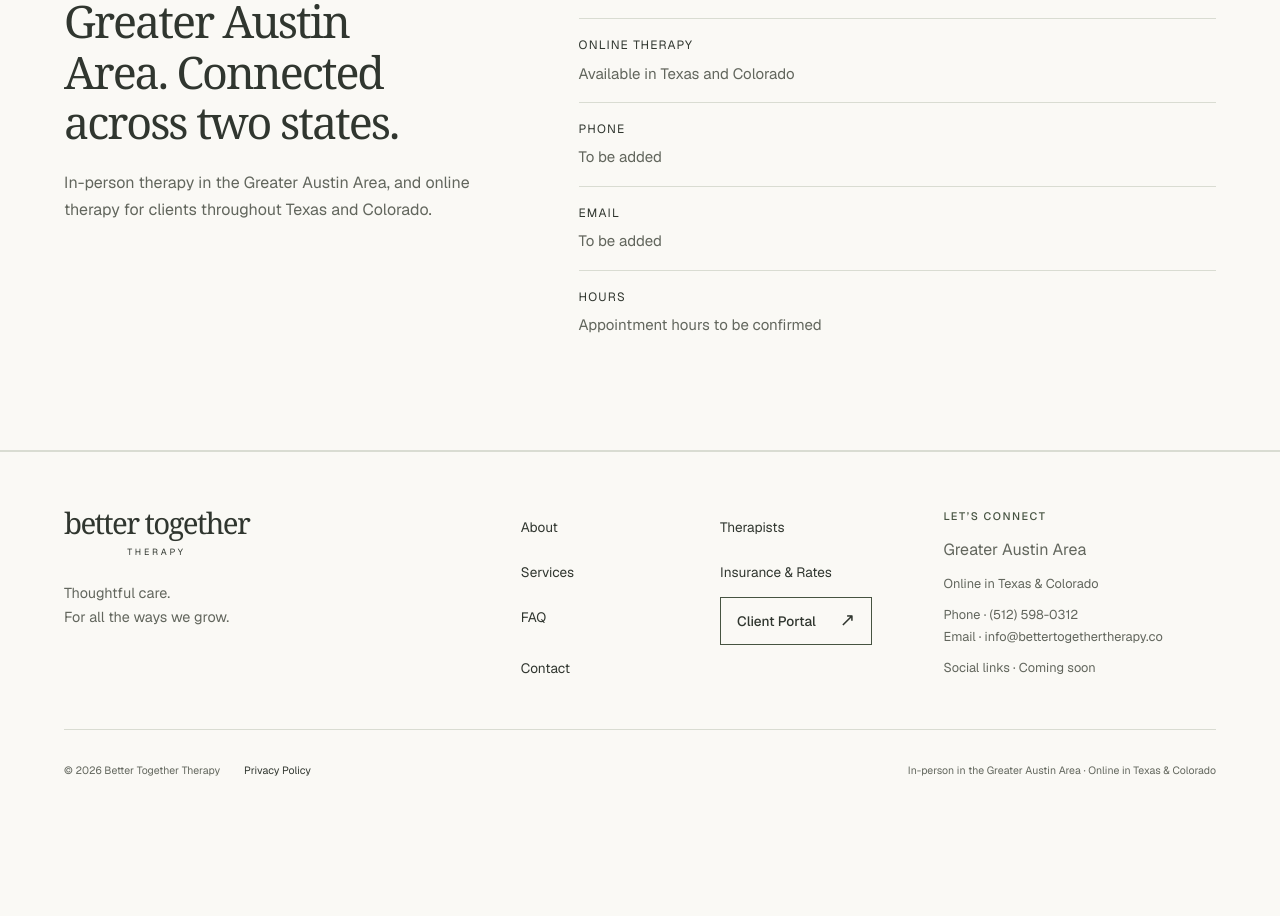
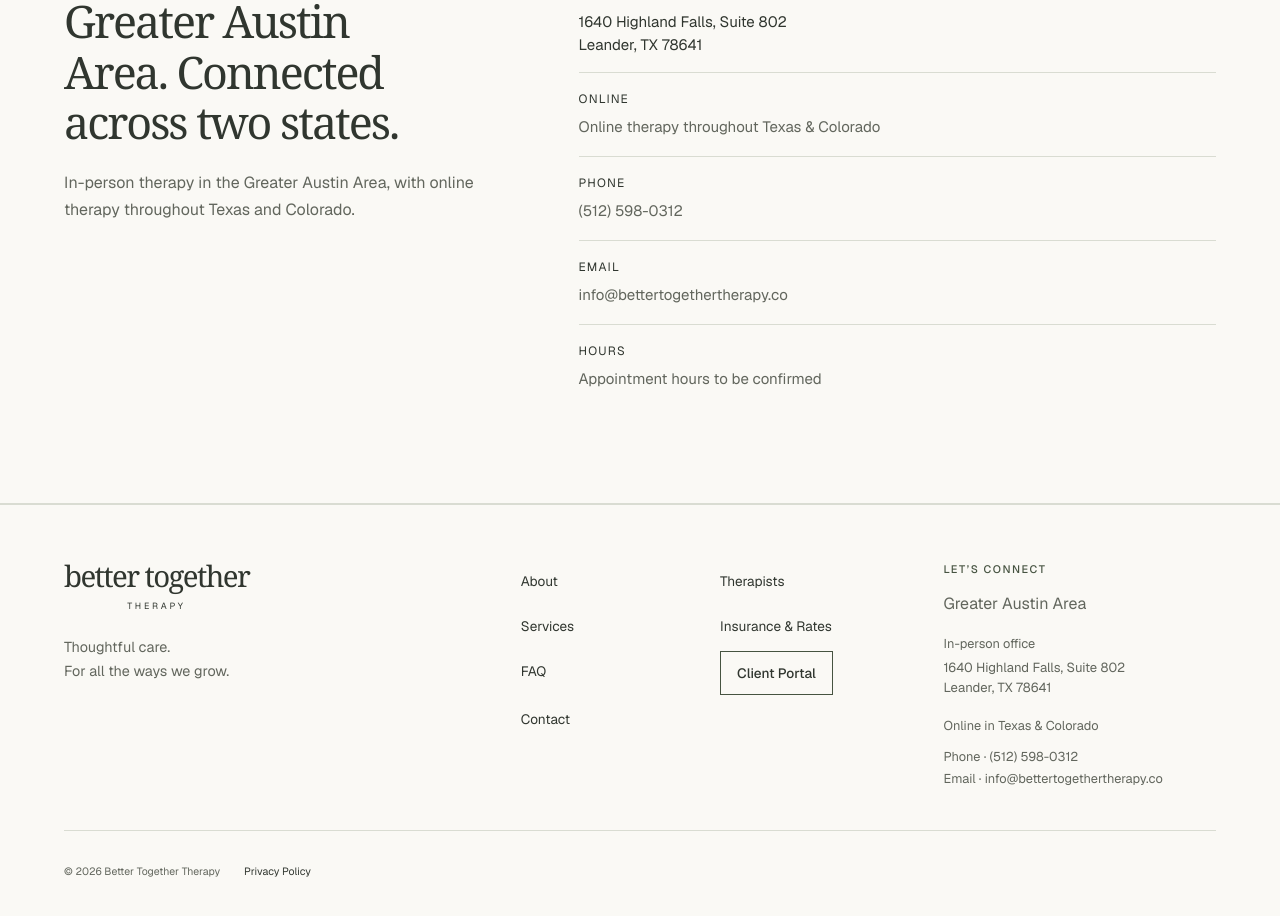
Before and after one commit to AXLT-Studio/bettertogethertherapyco, a Next.js app: page /contact in a window 1280 px wide. Shown: the part 1448-2364 px from the top of the page. Before the commit the page ends 2265 px from the top, so only its background shows below. Built offline with nearby package versions, Linux system fonts and the light colour scheme.

Commit message:
Insurance

```diff
--- a/src/app/contact/page.tsx
+++ b/src/app/contact/page.tsx
@@ -7,7 +7,11 @@ import {
   TextLink,
 } from "@/components/ui";
 
-export const metadata: Metadata = { title: "Contact & Consultations" };
+export const metadata: Metadata = {
+  title: "Contact & Consultations",
+  description:
+    "Contact Better Together Therapy for in-person therapy in the Greater Austin Area at 1640 Highland Falls, Suite 802, Leander, TX 78641, or online therapy throughout Texas and Colorado.",
+};
 
 export default function ContactPage() {
   return (
@@ -78,24 +82,37 @@ export default function ContactPage() {
           <SectionHeading
             eyebrow="Our location"
             title="Rooted in the Greater Austin Area. Connected across two states."
-            description="In-person therapy in the Greater Austin Area, and online therapy for clients throughout Texas and Colorado."
+            description="In-person therapy in the Greater Austin Area, with online therapy throughout Texas and Colorado."
           />
           <dl className="contact-details">
             <div>
-              <dt>Office</dt>
-              <dd>Leander, Texas · Street address to be added</dd>
+              <dt>Location</dt>
+              <dd>
+                In-person therapy in the Greater Austin Area
+                <address>
+                  1640 Highland Falls, Suite 802
+                  <br />
+                  Leander, TX 78641
+                </address>
+              </dd>
             </div>
             <div>
-              <dt>Online therapy</dt>
-              <dd>Available in Texas and Colorado</dd>
+              <dt>Online</dt>
+              <dd>Online therapy throughout Texas &amp; Colorado</dd>
             </div>
             <div>
               <dt>Phone</dt>
-              <dd>To be added</dd>
+              <dd>
+                <a href="tel:+15125980312">(512) 598-0312</a>
+              </dd>
             </div>
             <div>
               <dt>Email</dt>
-              <dd>To be added</dd>
+              <dd>
+                <a href="mailto:info@bettertogethertherapy.co">
+                  info@bettertogethertherapy.co
+                </a>
+              </dd>
             </div>
             <div>
               <dt>Hours</dt>
--- a/src/app/globals.css
+++ b/src/app/globals.css
@@ -949,6 +949,17 @@
     font-size: 0.94rem;
     color: var(--muted);
   }
+  .contact-details address {
+    margin-top: 0.45rem;
+    color: var(--foreground);
+    font-style: normal;
+    line-height: 1.55;
+  }
+  .contact-details a:hover,
+  .footer-contact a:hover {
+    text-decoration: underline;
+    text-underline-offset: 3px;
+  }
 
   /* Footer */
   .site-footer {
@@ -984,6 +995,16 @@
   }
   .footer-contact p + p {
     margin-top: 0.6rem;
+  }
+  .footer-office {
+    margin-block: 1rem;
+  }
+  .footer-office address {
+    margin-top: 0.2rem;
+    color: var(--muted);
+    font-size: 0.82rem;
+    font-style: normal;
+    line-height: 1.55;
   }
   .footer-bottom {
     display: flex;
--- a/src/app/insurance-rates/page.tsx
+++ b/src/app/insurance-rates/page.tsx
@@ -67,22 +67,15 @@ export default function InsurancePage() {
           </div>
           <aside className="info-panel">
             <p className="eyebrow">Before your appointment</p>
-            <h2>Details to confirm</h2>
+            <h2>A few things to confirm</h2>
             <ul className="detail-list">
-              <li>Whether your therapist participates in your specific plan</li>
-              <li>Your copay, deductible, or coinsurance</li>
-              <li>
-                Whether your deductible must be met before coverage begins
-              </li>
-              <li>Coverage for your appointment type</li>
-              <li>
-                Whether telehealth and in-person sessions are covered
-                differently
-              </li>
+              <li>Your expected out-of-pocket cost</li>
+              <li>Any referral or prior authorization requirements</li>
+              <li>Coverage for in-person or telehealth sessions</li>
             </ul>
             <p className="small-copy">
-              Benefits and eligibility are determined by your insurance plan and
-              should be confirmed before your first appointment.
+              Benefits vary by plan. We recommend confirming coverage directly
+              with your insurance provider before your first appointment.
             </p>
           </aside>
         </div>
--- a/src/components/footer.tsx
+++ b/src/components/footer.tsx
@@ -32,9 +32,7 @@ export function Footer() {
                 }
               >
                 {label}
-                {href === practiceLinks.clientPortal && (
-                  <span aria-hidden="true">↗</span>
-                )}
+                {href === practiceLinks.clientPortal}
               </Link>
             ))}
             <Link href="/contact">Contact</Link>
@@ -42,19 +40,28 @@ export function Footer() {
           <div className="footer-contact">
             <p className="eyebrow">Let’s connect</p>
             <p>Greater Austin Area</p>
+            <div className="footer-office">
+              <p className="small-copy">In-person office</p>
+              <address>
+                1640 Highland Falls, Suite 802
+                <br />
+                Leander, TX 78641
+              </address>
+            </div>
             <p className="small-copy">Online in Texas & Colorado</p>
             <p className="small-copy">
-              Phone · (512) 598-0312
+              Phone · <a href="tel:+15125980312">(512) 598-0312</a>
               <br />
-              Email · info@bettertogethertherapy.co
+              Email ·{" "}
+              <a href="mailto:info@bettertogethertherapy.co">
+                info@bettertogethertherapy.co
+              </a>
             </p>
-            <p className="small-copy">Social links · Coming soon</p>
           </div>
         </div>
         <div className="footer-bottom">
           <p>© {new Date().getFullYear()} Better Together Therapy</p>
           <Link href="/privacy">Privacy Policy</Link>
-          <p>In-person in the Greater Austin Area · Online in Texas & Colorado</p>
         </div>
       </div>
     </footer>
--- a/src/components/header.tsx
+++ b/src/components/header.tsx
@@ -41,9 +41,7 @@ function NavLinks({ onNavigate }: { onNavigate?: () => void }) {
       }
     >
       {label}
-      {href === practiceLinks.clientPortal && (
-        <span aria-hidden="true">↗</span>
-      )}
+      {href === practiceLinks.clientPortal}
     </Link>
   ));
 }
```
